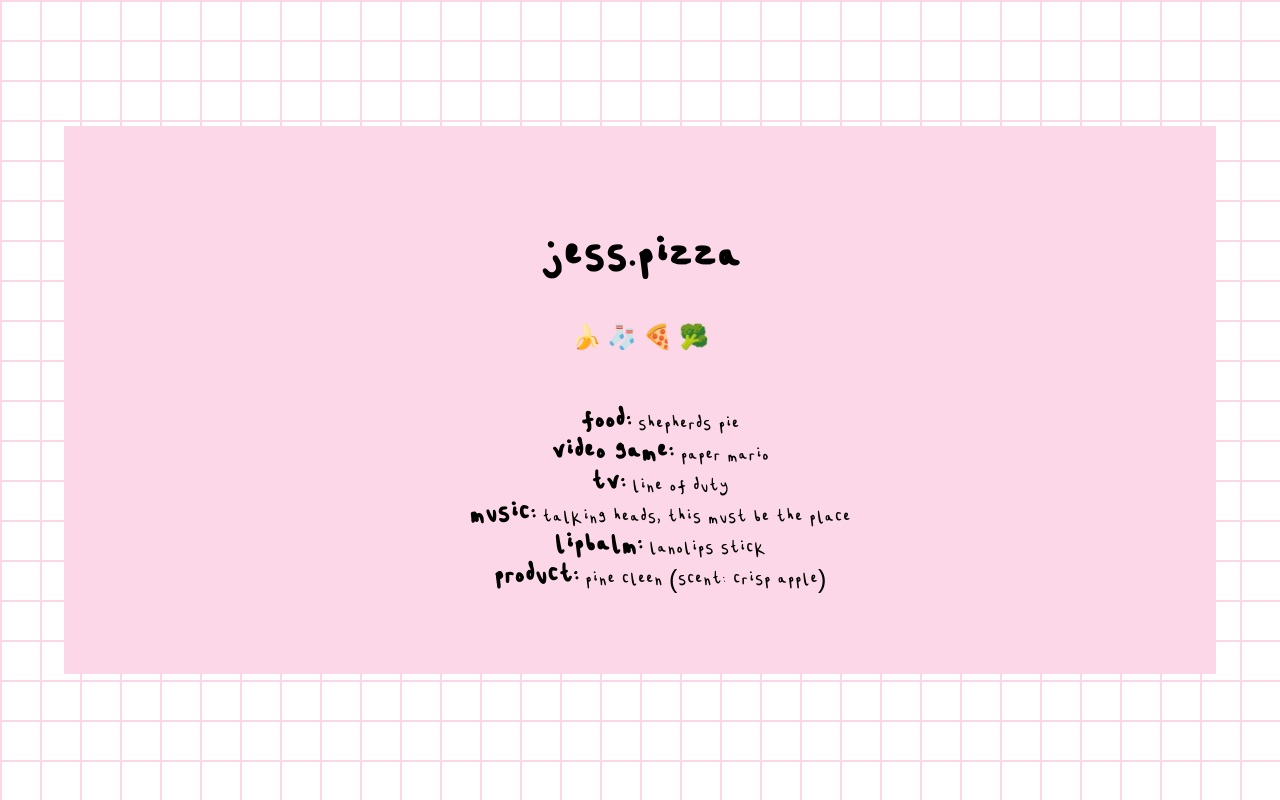
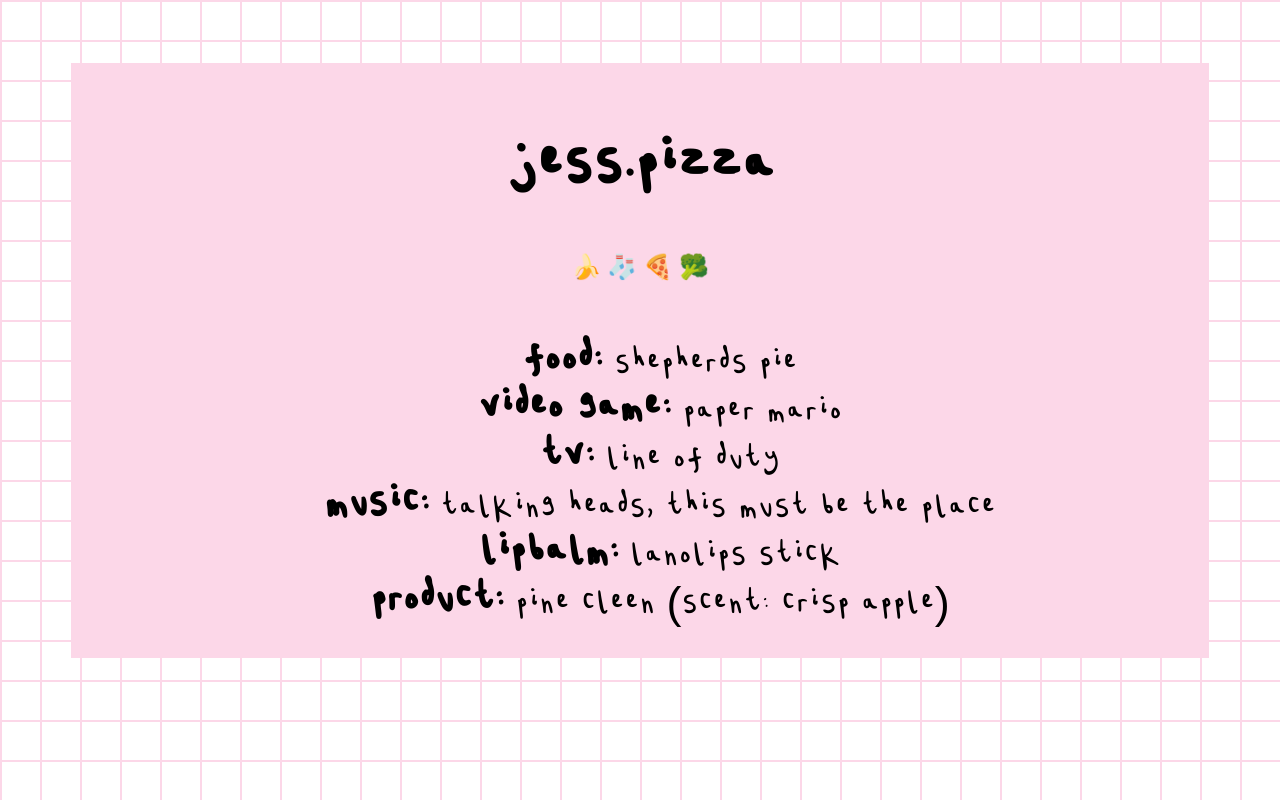
Before and after one commit to ali-tny/jess.pizza, a plain HTML site: page index.html in a window 1280 px wide. Drawn offline with Linux system fonts and the light colour scheme.

Commit message:
Don't vertically center, and increase font size

```diff
--- a/index.html
+++ b/index.html
@@ -9,7 +9,7 @@
 </head>
 
 <body>
-    <div class="outer"><div class="middle"><div class="pink-zone">
+    <div class="pink-zone">
         <h1>jess.pizza</h1>
         <h2 style="text-align: center">🍌 🧦 🍕 🥦</h2>
         <br>
@@ -22,7 +22,7 @@
             <li class="list-item"><span class="list-title">lipbalm:</span> lanolips stick</li>
             <li class="list-item"><span class="list-title">product:</span> pine cleen (scent: crisp apple)</li>
         </ul>
-    </div></div></div>
+    </div>
 </body>
 
 </html>
--- a/style.css
+++ b/style.css
@@ -8,7 +8,7 @@
 }
 
 h1 {
-	font: 60px jesspizzaregular, sans-serif;
+	font: 80px jesspizzaregular, sans-serif;
     text-align: center;
     font-weight: bold;
 }
@@ -31,33 +31,17 @@ ul {
 
 .list-item {
     background-color: none;
-    font: 25px jesspizzaregular, sans-serif;
+    font: 45px jesspizzaregular, sans-serif;
     text-align: center;
 }
 
 .list-title {
-    font: 35px jesspizzaregular, sans-serif;
+    font: 55px jesspizzaregular, sans-serif;
     font-weight: bold;
 }
 
-.outer {
-    display: table;
-    position: absolute;
-    top: 0;
-    left: 0;
-    height: 100%;
-    width: 100%;
-}
-
-.middle {
-    display: table-cell;
-    vertical-align: middle;
-}
-
 .pink-zone {
-    margin-left: auto;
-    margin-right: auto;
     background-color: #fcd7e8;
     margin: 5%;
-    padding: 5%;
+    padding: 1%;
 }
```
